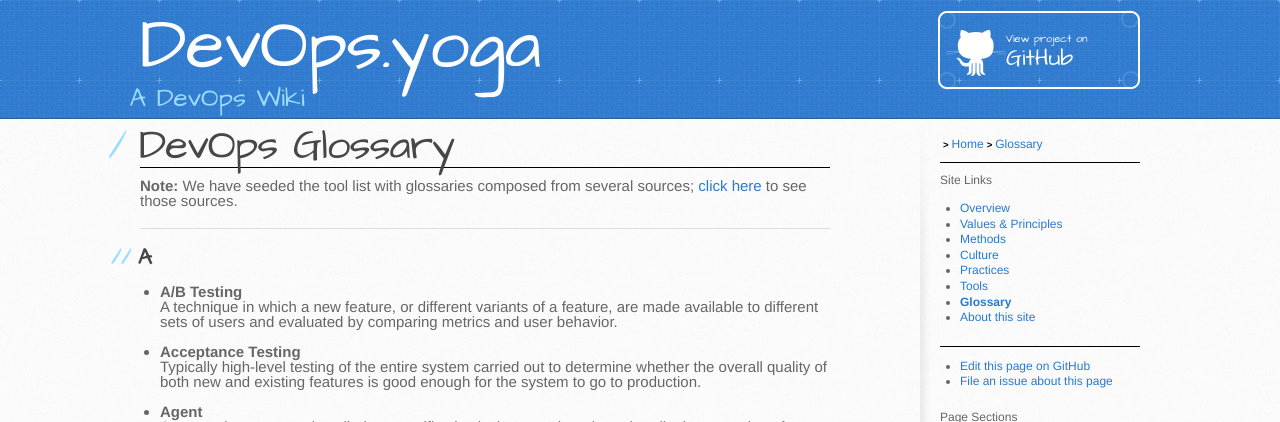
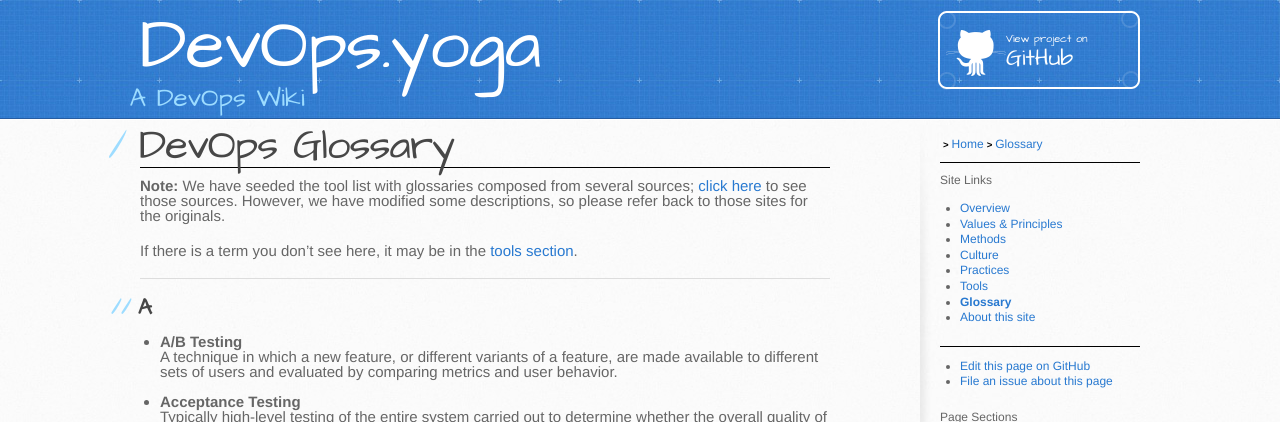
Before and after one commit to peterwwillis/devopsyoga-content, a Jekyll site: the page built from glossary/index.md, in a window 1280 px wide and 900 px high, cut to the strip 0-422 px from the top of the window. Built offline with Jekyll 4.4.1, drawn with Linux system fonts in a browser that asks for light colours; our own code applies the rules of GitHub Pages for plain Markdown files.

Commit message:
Update page

```diff
--- a/glossary/index.md
+++ b/glossary/index.md
@@ -1,6 +1,8 @@
 # DevOps Glossary
 
-**Note:** We have seeded the tool list with glossaries composed from several sources; [click here](./links.txt) to see those sources.
+**Note:** We have seeded the tool list with glossaries composed from several sources; [click here](./links.txt) to see those sources. However, we have modified some descriptions, so please refer back to those sites for the originals.
+
+If there is a term you don't see here, it may be in the [tools section](../tools/).
 
 <!-- <ul class="glossary-sections"> -->
   {% comment %} {% assign index = site.data.glossary.index.letters | sort:'letter' %} {% endcomment %}
@@ -12,7 +14,7 @@
    <ul>
    {% comment %} {% assign terms = i.terms | sort:'term' %} {% endcomment %}
    {% for t in i.entries %}
-   <li class="glossary-term h5"> <strong>{{ t.term }}</strong> <br />
+   <li class="glossary-term h5" id="{{ t.term | slugify }}"> <strong>{{ t.term }}</strong> <br />
    {{ t.desc }}
    </li> <br />
    {% endfor %}
```
Also changed, not shown: other parts of glossary/index.md (+0 -3 lines).
